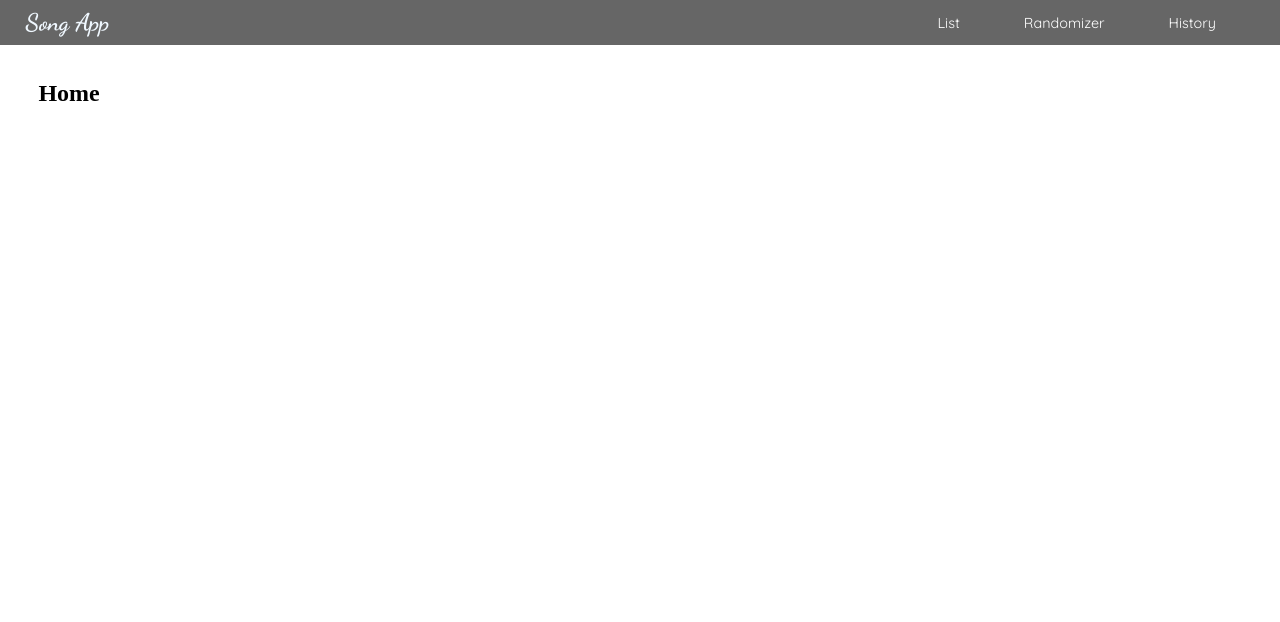
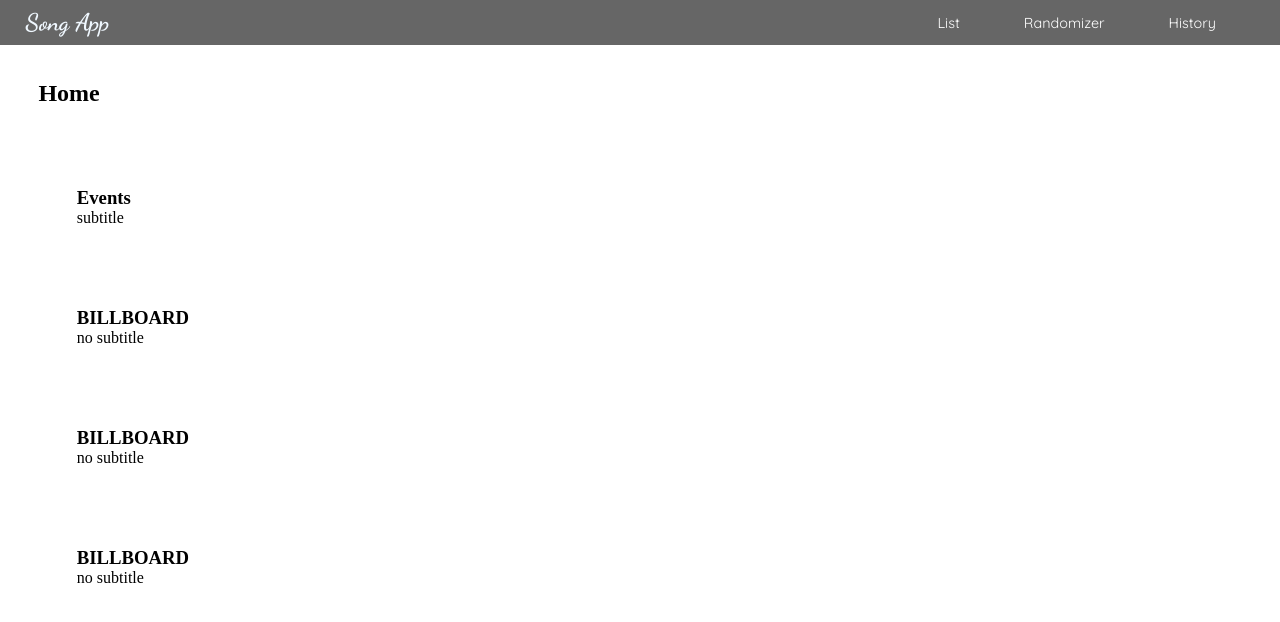
Before and after one commit to Salvador318Alvarez/SongLeadersApp, a React (Create React App) app: page / in a window 1280 px wide. Shown: the top 622 px of the page. Built offline with nearby package versions, Linux system fonts and the light colour scheme.

Commit message:
practicing using props

```diff
--- /dev/null
+++ b/src/components/Billboard.js
@@ -0,0 +1,10 @@
+const Billboard = (props) => { //the props property the call it with .theNameYouGaveIt
+    return (
+        <section>
+            <h1>{props.title? props.title : 'BILLBOARD'}</h1>
+            <p>{props.subtitle? props.subtitle : 'no subtitle'}</p>
+        </section>
+     );
+}
+
+export default Billboard;
--- a/src/pages/Home.js
+++ b/src/pages/Home.js
@@ -1,7 +1,17 @@
+import Billboard from "../components/Billboard";
+
 const Home = () => {
+    const subtitle ='subtitle';
+    // props practice
+    //can call the prop what you want
     return (
         <section>
             <h1>Home</h1>
+
+            <Billboard title="Events" subtitle={subtitle}/>
+            <Billboard />
+            <Billboard />
+            <Billboard />
         </section>
      );
 }
--- a/src/pages/SongsList.js
+++ b/src/pages/SongsList.js
@@ -1,4 +1,6 @@
 import { useState } from "react";
+//hooks have to be at the top levl of the component
+//have to be in the component to be used
 
 const SongsList = () => {
     const [showSongs, setShowSongs] = useState(true)
```
